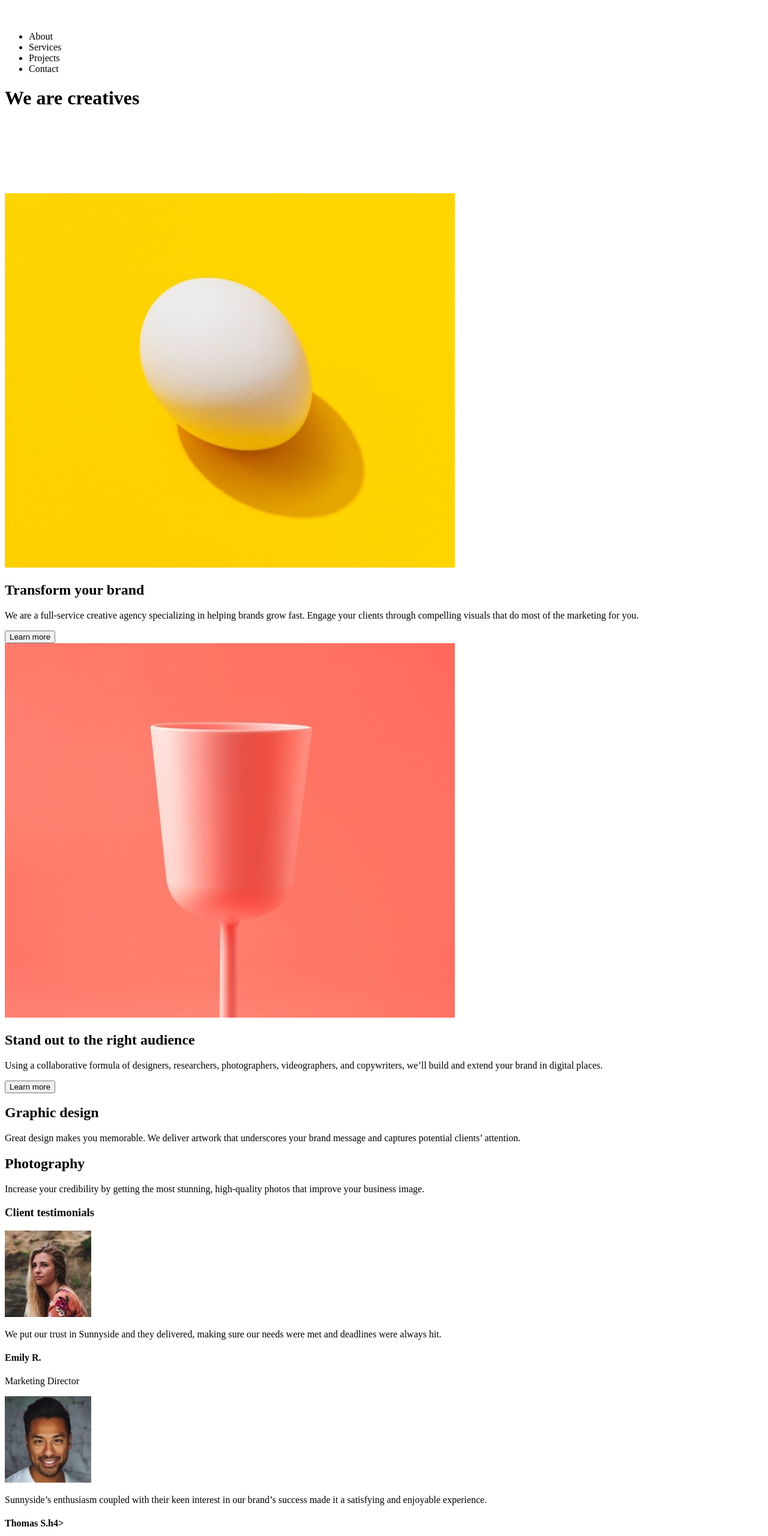
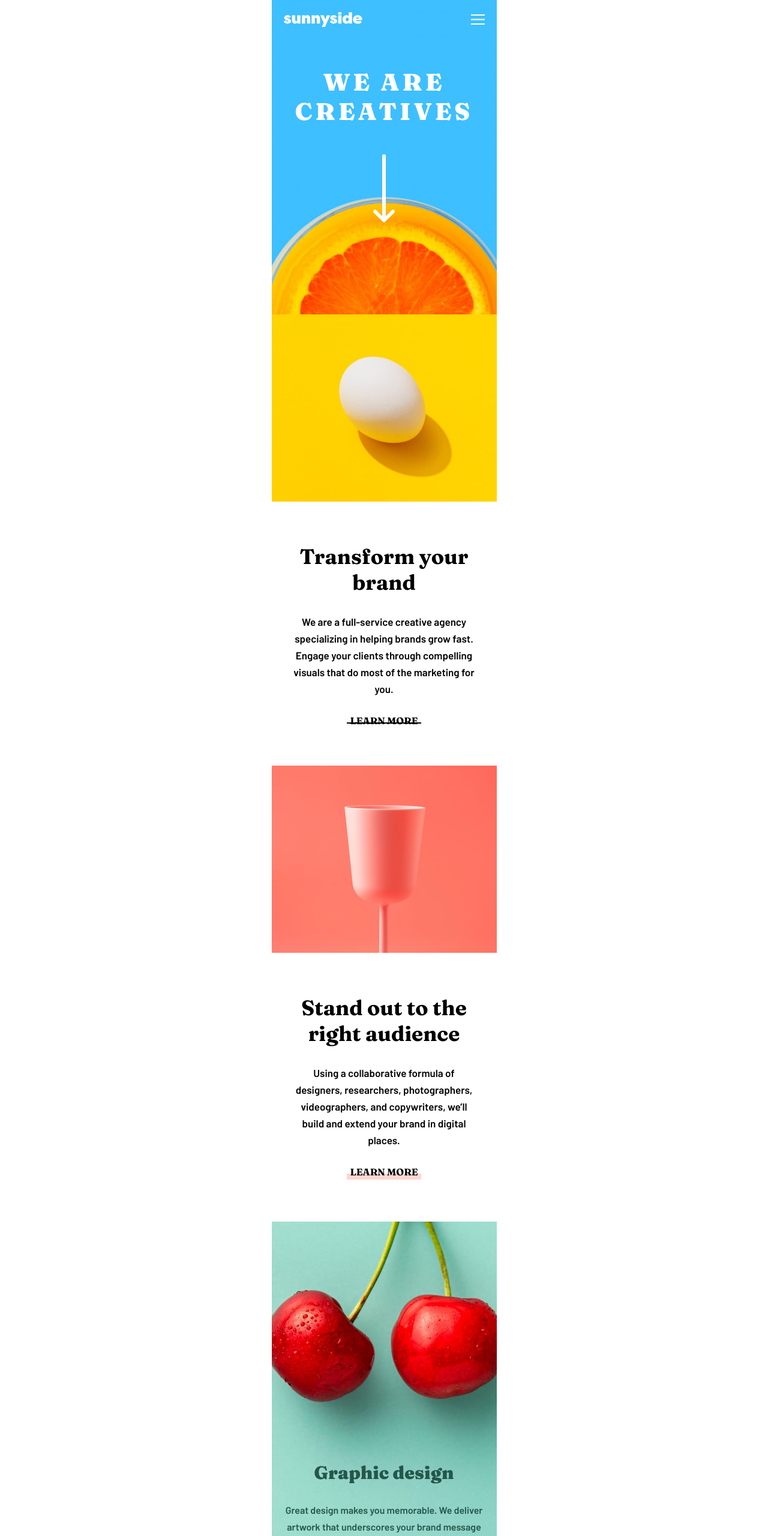
Before and after one commit to bosunabujade/sunnyside-agency--landing, a plain HTML site: page index.html in a window 1280 px wide. Shown: the top 2560 px of the page at 60% size. Drawn offline with Linux system fonts and the light colour scheme.

Commit message:
Added the html tags and css for the mobile version of the site

```diff
--- a/index.html
+++ b/index.html
@@ -2,25 +2,26 @@
 <html lang="en">
 <head>
   <meta charset="UTF-8">
-  <meta name="viewport" content="width=device-width, initial-scale=1.0"> <!-- displays site properly based on user's device -->
+  <meta name="viewport" content="width=device-width, initial-scale=1.0">
 
   <link rel="icon" type="image/png" sizes="32x32" href="./images/favicon-32x32.png">
 
   <title>Frontend Mentor | Sunnyside agency landing page</title>
 
-  <!-- Feel free to remove these styles or customise in your own stylesheet 👍 -->
-  <style>
-    .attribution { font-size: 11px; text-align: center; }
-    .attribution a { color: hsl(228, 45%, 44%); }
-  </style>
+  <link rel="preconnect" href="https://fonts.googleapis.com">
+  <link rel="preconnect" href="https://fonts.gstatic.com" crossorigin>
+  <link href="https://fonts.googleapis.com/css2?family=Barlow:wght@600&family=Fraunces:opsz,wght@9..144,700;9..144,900&display=swap" rel="stylesheet">
+
+  <link rel="stylesheet" href="./styles.css">
+
 </head>
 <body>
   <main>
 
     <header>
       <img src="./images/logo.svg" alt="sunnyside logo" class="logo">
-      <img src="./images/icon-hamburger.svg" alt="hamburger icon">
-      <nav>
+      <img src="./images/icon-hamburger.svg" alt="hamburger icon" class="hamburger">
+      <nav class="mobile-nav">
         <ul>
           <li>About</li>
           <li>Services</li>
@@ -34,53 +35,53 @@
       </div>
     </header>
 
-    <section>
+    <section class="transform">
       <img src="./images/mobile/image-transform.jpg" alt="an egg on a yellow background">
       <h2>Transform your brand</h2>
       <p>We are a full-service creative agency specializing in helping brands grow fast. Engage your clients through compelling visuals that do most of the marketing for you.</p>
       <button>Learn more</button>
     </section>
 
-    <section>
+    <section class="stand-out">
       <img src="./images/mobile/image-stand-out.jpg" alt="wine glass">
       <h2>Stand out to the right audience</h2>
       <p>Using a collaborative formula of designers, researchers, photographers, videographers, and copywriters, we&#8217ll build and extend your brand in digital places.</p>
       <button>Learn more</button>
     </section>
 
-    <section>
-      <h2>Graphic design</h2>
+    <section class="graphic">
+      <h3>Graphic design</h3>
       <p>Great design makes you memorable. We deliver artwork that underscores your brand message and captures potential clients&#8217 attention.</p>
     </section>
 
-    <section>
-      <h2>Photography</h2>
+    <section class="photography">
+      <h3>Photography</h3>
       <p>Increase your credibility by getting the most stunning, high-quality photos that improve your business image.</p>
     </section>
 
-    <section>
-      <h3>  Client testimonials</h3>
+    <section class="client">
+      <h4>Client testimonials</h4>
       <article>
         <img src="./images/image-emily.jpg" alt="Emily R.">
         <p>We put our trust in Sunnyside and they delivered, making sure our needs were met and deadlines were always hit.</p>
-        <h4>Emily R.</h4>
+        <h5>Emily R.</h5>
         <p class="position">Marketing Director</p>
       </article>
       <article>
         <img src="./images/image-thomas.jpg" alt="Thomas S.">
         <p>Sunnyside&#8217s enthusiasm coupled with their keen interest in our brand&#8217s success made it a satisfying and enjoyable experience.</p>
-        <h4>Thomas S.h4>
+        <h5>Thomas S.</h5>
         <p class="position">Chief Operating Officer</p>
       </article>
       <article>
         <img src="./images/image-jennie.jpg" alt="Jennie F.">
         <p>Incredible end result! Our sales increased over 400% when we worked with Sunnyside. Highly recommended!</p>
-        <h4>Jennie F.</h4>
+        <h5>Jennie F.</h5>
         <p class="position">Business Owner</p>
       </article>
     </section>
 
-    <section>
+    <section class="photo-grid">
       <img src="./images/mobile/image-gallery-milkbottles.jpg" alt="milkbottles">
       <img src="./images/mobile/image-gallery-orange.jpg" alt="orange">
       <img src="./images/mobile/image-gallery-cone.jpg" alt="ice cream cone">
@@ -88,7 +89,7 @@
     </section>
   </main>
   <footer>
-    <img src="./images/logo.svg" alt="sunnyside logo">
+    <img src="./images/logo.svg" alt="sunnyside logo" class="footer-logo">
     <nav class="footer-nav">
       <ul>
         <li>About</li>
@@ -96,7 +97,7 @@
         <li>Projects</li>
       </ul>
     </nav>
-    <div class="social">
+    <div class="socials">
       <a>
         <img src="./images/icon-facebook.svg" alt="facebook logo">
       </a>
@@ -115,7 +116,7 @@
 
   <div class="attribution">
     Challenge by <a href="https://www.frontendmentor.io?ref=challenge" target="_blank">Frontend Mentor</a>.
-    Coded by <a href="#">Your Name Here</a>.
+    Coded by <a href="#">Bosun Abujade</a>.
   </div>
 
 </body>
--- /dev/null
+++ b/styles.css
@@ -0,0 +1,260 @@
+
+body {
+    font-family: 'Barlow', sans-serif;
+    margin: 0 auto;
+    width: 375px;
+
+}
+
+main {
+    align-items: center ;
+    display: flex;
+    flex-flow: wrap;
+    justify-content: center;
+    margin: 0 auto;
+    width: 100%;
+}
+
+header {
+    align-items: center;
+    background: url("./images/mobile/image-header.jpg") no-repeat center;
+    background-size: cover;
+    display: flex;
+    flex-flow: wrap;
+    justify-content: space-between;
+    width: 100%;
+}
+
+.logo {
+    margin: 20px;
+    width: 35%;
+}
+
+.hamburger {
+    padding: 20px;
+    width: 6%;
+}
+.mobile-nav {
+    display: none;
+}
+
+.landing {
+    text-align: center;
+    width: 100%;
+}
+
+.landing h1 {
+    color: white;
+    font-family: 'Fraunces', serif;
+    font-size: 40px;
+    font-weight: 900;
+    letter-spacing: 5px;
+    padding: 20px;
+    text-transform: uppercase ;
+}
+
+.landing img {
+    padding-bottom: 150px;
+}
+
+section {
+    display: flex;
+    flex-flow: wrap;
+    justify-content: center;
+    width: 100%
+}
+
+.transform img {
+    width: 100%;
+}
+
+h2 {
+    font-family: 'Fraunces', serif;
+    font-size: 35px;
+    padding: 20px 20px 0 20px;
+    margin: 50px 20px 0 20px;
+    text-align: center;
+}
+
+p {
+    font-size: 17px;
+    font-weight: 600;
+    line-height: 28px;
+    margin-top: 20px;
+    padding: 10px 30px;
+    text-align: center;
+}
+
+button {
+    background-color: transparent;
+    border-style: none none solid none ;
+    font-family: 'Fraunces', serif;
+    font-size: 16px;
+    line-height: 5px;
+    margin: 10px 0 70px 0;
+    padding: 0 5px;
+    text-transform: uppercase;
+}
+
+.transfrom button {
+    border-bottom: 10px solid rgba(250, 212, 0, .3);
+}
+
+.stand-out img {
+    width: 100%;
+}
+
+.stand-out button {
+    border-bottom: 10px solid rgba(254, 120, 103, .3);
+}
+
+.graphic {
+    background: url(./images/mobile/image-graphic-design.jpg);
+    background-position: top;
+    background-size: cover;
+}
+
+h3 {
+    font-family: 'Fraunces', serif;
+    font-size: 30px;
+    font-weight: 900;
+    margin-top: 400px;
+}
+
+.graphic h3 {
+    color: hsl(167, 40%, 24%);
+}
+
+.graphic p {
+    color: hsl(167, 40%, 24%);
+    font-size: 16px;
+    margin: 0 20px 50px 20px;
+    padding: 0;
+}
+
+.photography {
+    background: url(./images/mobile/image-photography.jpg);
+    background-position: top;
+    background-size: cover;
+}
+
+.photography h3 {
+    color: hsl(198, 62%, 26%);
+}
+
+.photography p {
+    color: hsl(198, 62%, 26%);
+    font-size: 16px;
+    margin: 0 20px 50px 20px;
+    padding: 0;
+}
+
+.client h4 {
+    color: hsl(210, 4%, 67%);
+    font-family: 'Fraunces', serif;
+    font-size: 16px;
+    letter-spacing: 4px;
+    margin-top: 50px;
+    text-align: center;
+    text-transform: uppercase;
+}
+
+article {
+    display: flex;
+    flex-flow: wrap;
+    justify-content: center;
+    margin: 30px;
+}
+
+article img {
+    border-radius: 50%;
+    margin-left: auto;
+    margin-right: auto;
+    width: 25%;
+}
+
+article p {
+    color: hsl(213, 9%, 39%);;
+    padding: 0;
+    width: 100%;
+}
+
+h5 {
+    font-family: 'Fraunces', serif;
+    font-size: 19px;
+    text-align: center;
+    margin-bottom: 0;
+    margin-top: 20px ;
+    width: 100%;
+}
+
+.position {
+    color: hsl(210, 4%, 67%);
+    font-size: 14px;
+    margin-top: 5px;
+}
+
+.photo-grid img {
+    width: 50%;
+}
+
+footer {
+    align-items: center;
+    background-color: hsl(166, 44%, 70%);
+    display: flex;
+    flex-flow: wrap;
+    justify-content: center;
+    padding: 70px 20px;
+}
+
+.footer-logo {
+    filter: invert(26%) sepia(5%) saturate(4688%) hue-rotate(116deg) brightness(35%) contrast(81%);
+    width: 50%;
+}
+
+.footer-nav {
+    width: 100%;
+}
+
+.footer-nav ul {
+    display: flex;
+    justify-content: center;
+    padding: 0;
+}
+
+.footer-nav ul li {
+    color: hsl(167, 40%, 24%);;
+    display: block;
+    font-size: 17px;
+    padding: 30px;
+    text-decoration: none;
+}
+
+.socials {
+    display: flex;
+    justify-content: center;
+    margin: 30px 0 ;
+    width: 100%;
+}
+
+.socials a {
+    padding: 10px;
+}
+
+.socials img {
+    width: 100%;
+}
+
+
+
+
+
+.attribution {
+    background-color:  hsl(166, 44%, 70%);;
+    font-size: 15px;
+    padding: 20px;
+    text-align: center;
+}
+.attribution a {
+    color: white;
+}
```
